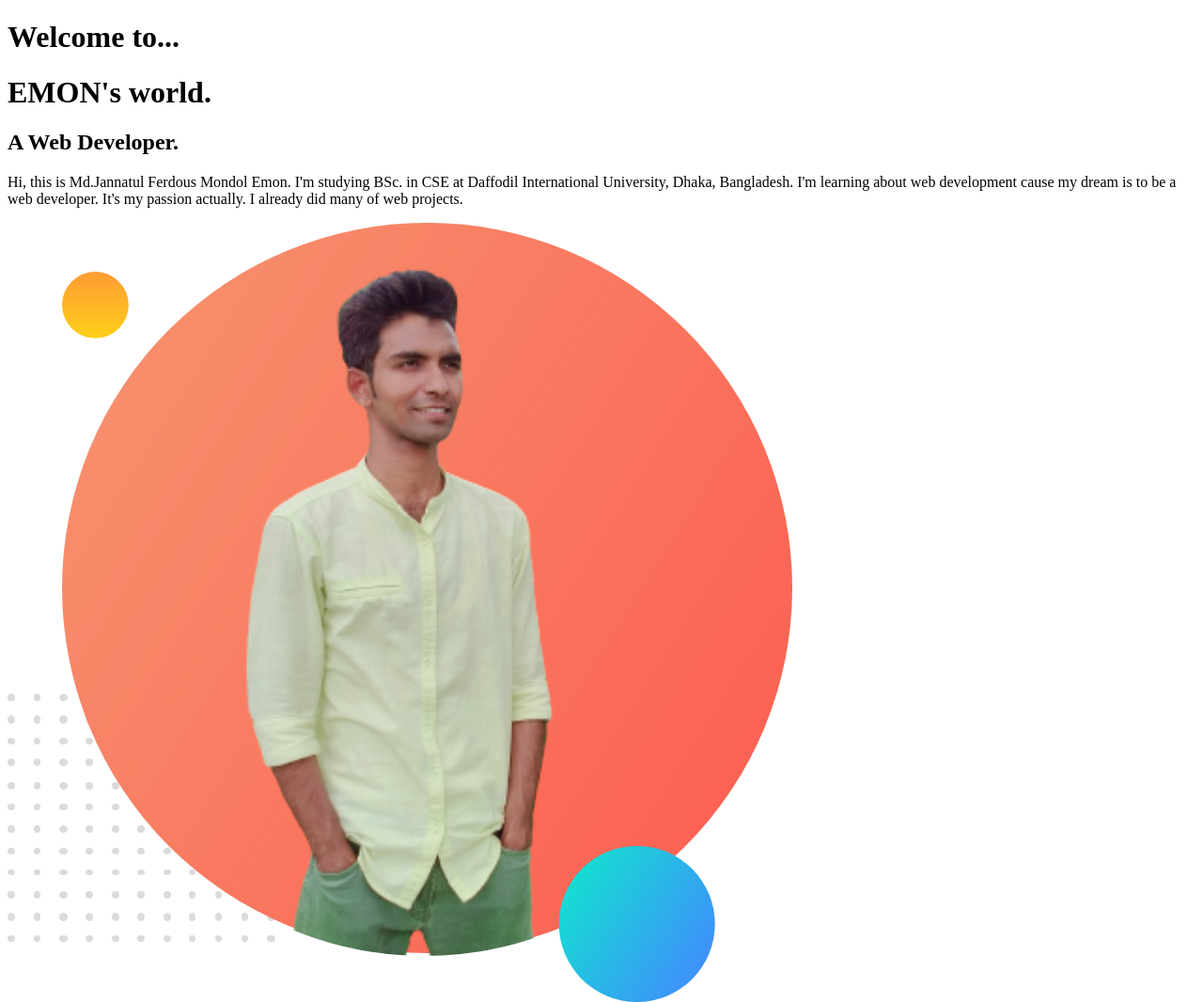
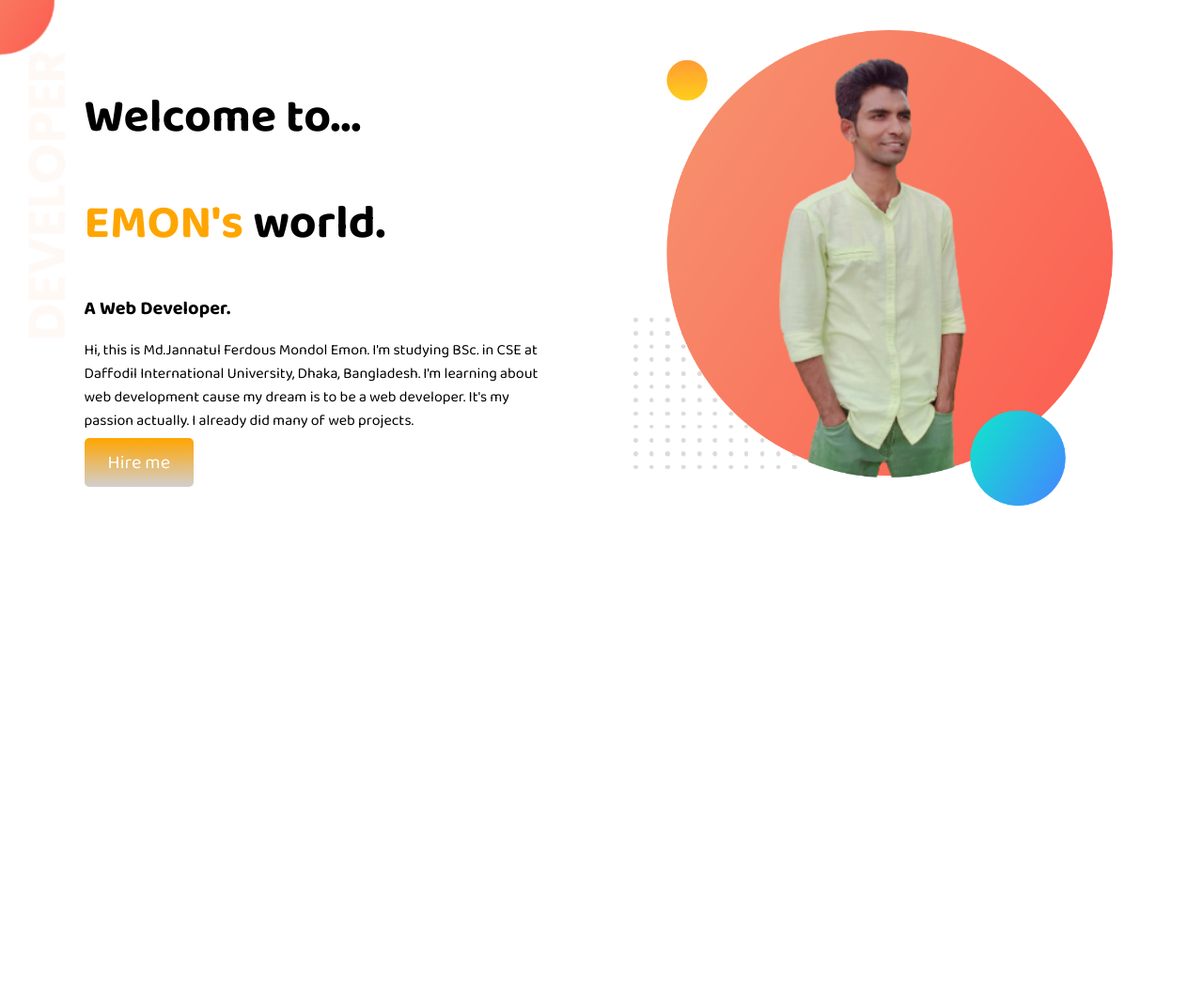
Before and after one commit to jfmemon/my-second-portfolio, a plain HTML site: page index.html in a window 1280 px wide. Shown: the whole page at 94% size. After the commit the page ends 800 px from the top, so only its background shows below. Drawn offline with Linux system fonts and the light colour scheme; a web font is replaced by a local one.

Commit message:
fourth commit

```diff
--- a/index.html
+++ b/index.html
@@ -7,17 +7,19 @@
     <meta name="viewport" content="width=device-width, initial-scale=1.0">
     <title>My second portfolio</title>
     <link href="https://fonts.googleapis.com/css2?family=Baloo+2:wght@400;700&family=Baloo+Bhai+2&family=Smooch&display=swap" rel="stylesheet">
+    <link rel="stylesheet" href="style.css">
 </head>
 
 <body>
     <div class="first-portion">
     <div class="first-portion-left">
         <h1>Welcome to...</h1>
-        <h1>EMON's world.</h1>
+        <h1><span class="text-colour">EMON's </span>world.</h1>
         <h2>A Web Developer.</h2>
         <p>Hi, this is Md.Jannatul Ferdous Mondol Emon. I'm studying BSc. in CSE at Daffodil International University,
             Dhaka, Bangladesh. I'm learning about web development cause my dream is to be a web developer. It's my
             passion actually. I already did many of web projects.</p>
+        <a class="button" target="_blank" href="https://www.linkedin.com/in/md-jannatul-ferdous-108100180/">Hire me</a>
     </div>
 
     <div class="first-portion-right">
--- a/style.css
+++ b/style.css
@@ -6,4 +6,41 @@ body{
 
 .first-portion{
     display: flex;
+    background-image: url(images/top-banner.png);
+    background-repeat: no-repeat;
 }
+
+h1{
+    font-size: 50px;
+}
+
+.text-colour{
+    color: orange;
+}
+
+h2{
+    font-size: 20px;
+}
+.first-portion-left{
+    width: 50%;
+    padding-left: 7%;
+    padding-top: 4%;
+    padding-right: 5%;
+}
+
+.first-portion-right img{
+    width: 80%;
+    padding-top: 5%;
+    padding-bottom: 5%;
+    padding-left: 5%;
+
+}
+
+.button{
+    font-size: 20px;
+    background-image: linear-gradient(orange,rgb(209, 207, 207));
+    padding: 10px 25px;
+    border-radius: 5px;
+    text-decoration: none;
+    color: white;
+}
```
